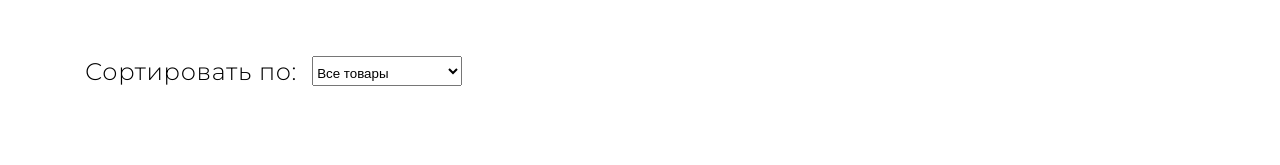
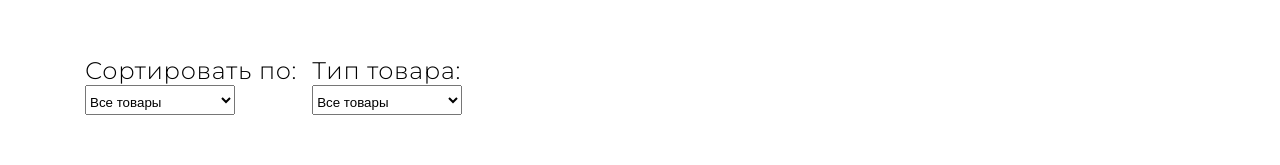
Before and after one commit to YuraMell/test-regact, a React (Create React App) app: page /products in a window 1280 px wide. Shown: the part 512-677 px from the top of the page. Built offline with nearby package versions, Linux system fonts and the light colour scheme.

Commit message:
second select

```diff
--- a/src/components/pages/Products.jsx
+++ b/src/components/pages/Products.jsx
@@ -1,17 +1,31 @@
 import React , {useState} from 'react';
 import {Link} from "react-router-dom";
 import NewModelItem from "../models/NewModelItem";
-import {allProducts, childrenModels, maleModels, femaleModels} from "../../models";
+import {allProducts} from "../../models";
 
 const Products = () => {
   let categoryProducts = allProducts.map(product => product.category )
+  let typeProducts = allProducts.map(product => product.type)
+
   categoryProducts = [...new Set(categoryProducts)];
   categoryProducts.unshift('Все товары')
+
+  typeProducts = [...new Set(typeProducts)];
+  typeProducts.unshift('Все товары')
+
   let [category, setCategory] = useState('Все товары');
-  console.log(category)
+  let [allProduct, setAllProduct] = useState(allProducts);
+
   const selectHandler = (e) => {
     setCategory(e.target.value)
   }
+
+  const selectTypeHandler = (e) => {
+    console.log(allProduct)
+    setAllProduct(e.target.value)
+  }
+
+
   return (
     <>
       <section className="new-models">
@@ -20,17 +34,29 @@ const Products = () => {
             Все товары
           </h2>
           <div className="filter">
-            <label htmlFor="ice-cream-choice">Сортировать по:  </label>
+            <div className="first">
+              <label htmlFor="ice-cream-choice">Сортировать по:  </label>
               <select id="category-list" onChange={selectHandler}>
                 {categoryProducts.map((product, id) => <option key={id}> {product} </option>)}
               </select>
+            </div>
+            <div className="second">
+              <label htmlFor="ice-cream-choice">Тип товара:  </label>
+              <select id="category-list" onChange={selectTypeHandler}>
+                {typeProducts.map((product, id) => <option key={id}> {product} </option>)}
+              </select>
+            </div>
           </div>
           <div className="new-models-all">
             { category === 'Все товары'
               ? allProducts.map(item => <Link to={'/single-item/'+ item._id} key={item._id} ><NewModelItem info={item} /></Link>)
               : allProducts
                 .filter(item => item.category === category)
-                .map(item => <Link to={'/single-item/'+ item._id} key={item._id} ><NewModelItem info={item} /></Link>)
+                .map(item => <Link
+                                to={'/single-item/'+ item._id}
+                                key={item._id} >
+                                  <NewModelItem info={item} />
+                              </Link>)
             }
           </div>
         </div>
```
